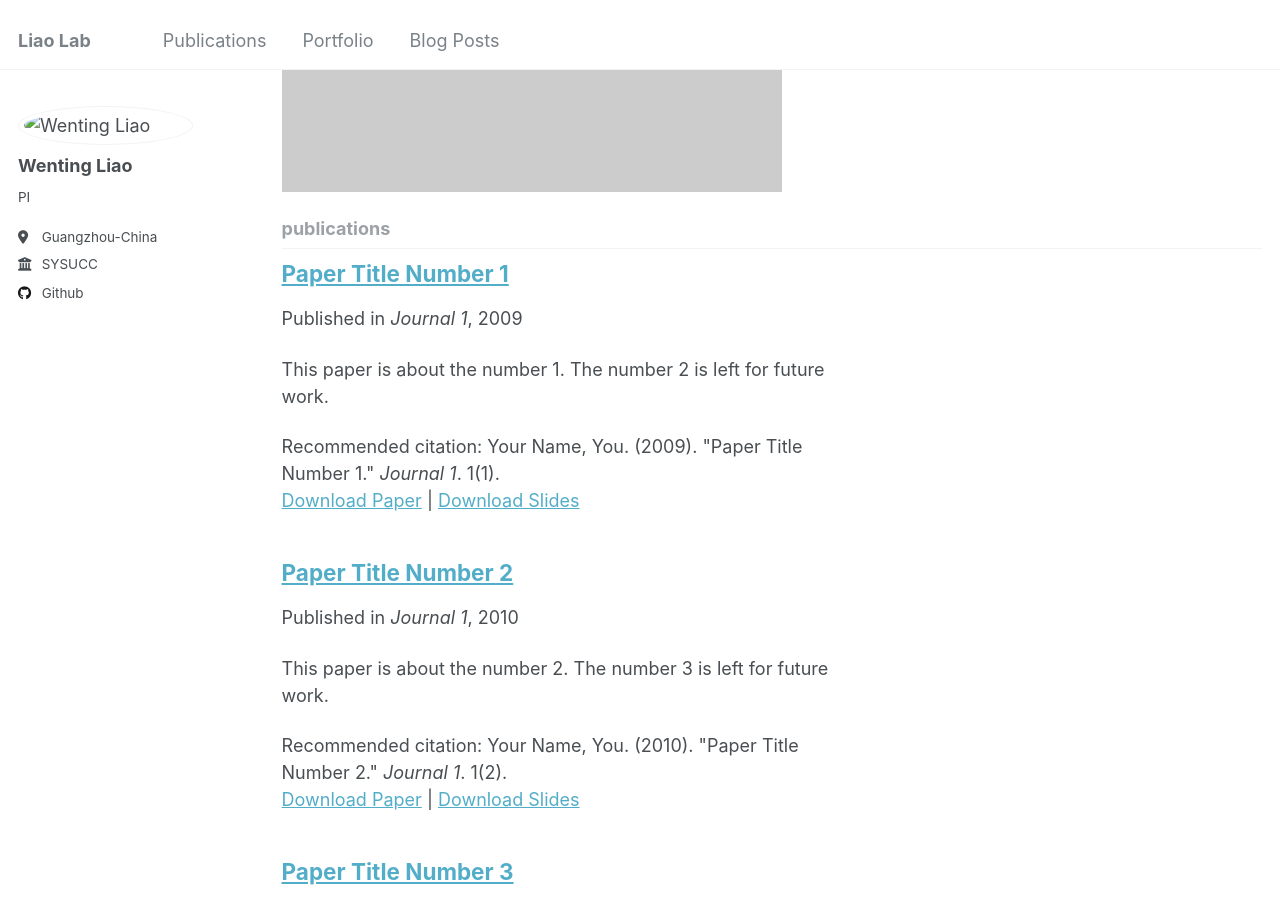
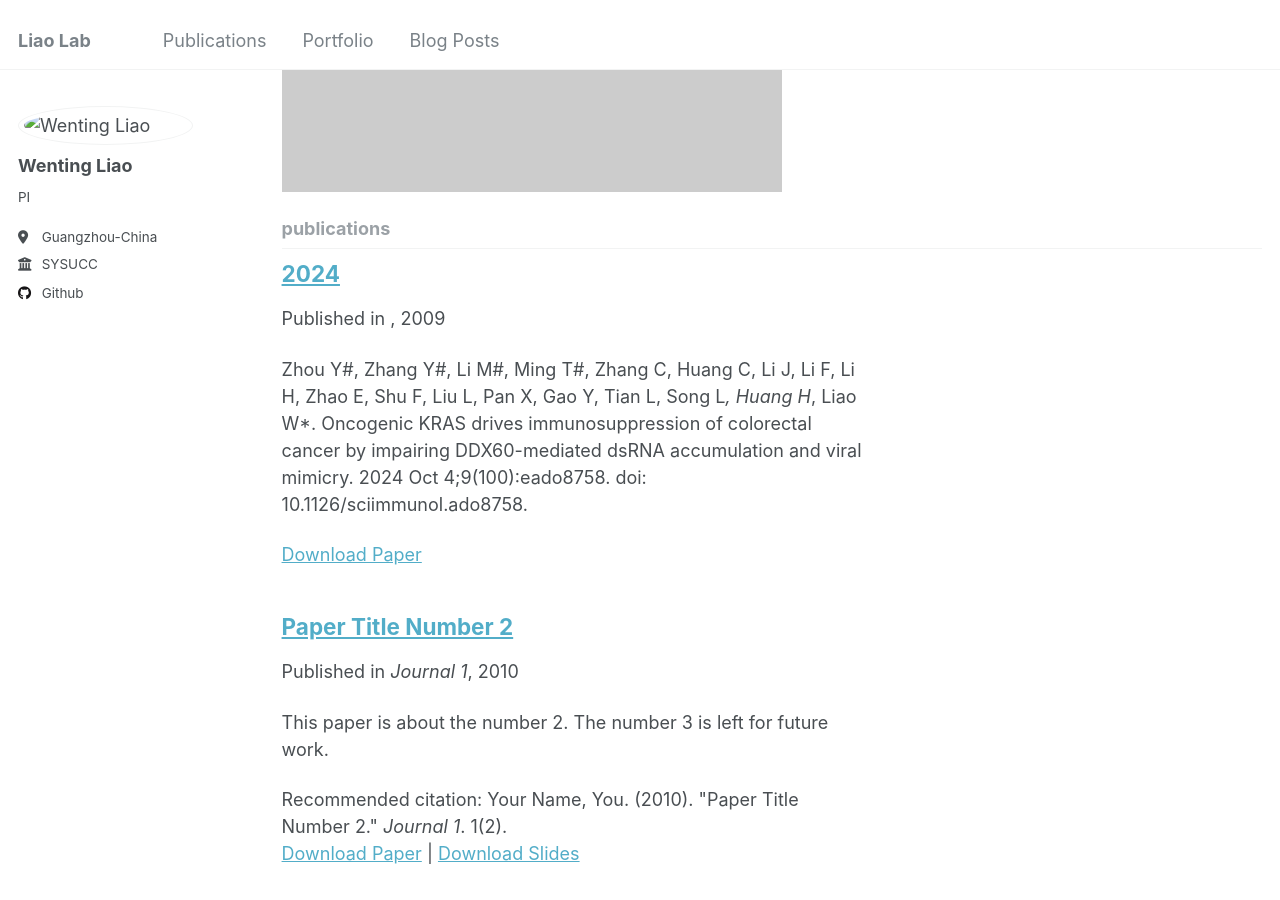
Before and after one commit to guosh55/liaolab.github.io, a Jekyll site: the page built from _pages/collection-archive.html, in a window 1280 px wide and 900 px high, scrolled down 900 px. Built offline with Jekyll 4.4.1, drawn with Linux system fonts in a browser that asks for light colours.

Commit message:
Update 2009-10-01-paper-title-number-1.md

```diff
--- a/_publications/2009-10-01-paper-title-number-1.md
+++ b/_publications/2009-10-01-paper-title-number-1.md
@@ -1,14 +1,8 @@
 ---
-title: "Paper Title Number 1"
+title: "2024"
 collection: publications
-category: manuscripts
-permalink: /publication/2009-10-01-paper-title-number-1
-excerpt: 'This paper is about the number 1. The number 2 is left for future work.'
-date: 2009-10-01
-venue: 'Journal 1'
-slidesurl: 'http://academicpages.github.io/files/slides1.pdf'
+excerpt: 'Zhou Y#, Zhang Y#, Li M#, Ming T#, Zhang C, Huang C, Li J, Li F, Li H, Zhao E, Shu F, Liu L, Pan X, Gao Y, Tian L, Song L*, Huang H*, Liao W*. Oncogenic KRAS drives immunosuppression of colorectal cancer by impairing DDX60-mediated dsRNA accumulation and viral mimicry. 2024 Oct 4;9(100):eado8758. doi: 10.1126/sciimmunol.ado8758.'
 paperurl: 'http://academicpages.github.io/files/paper1.pdf'
-citation: 'Your Name, You. (2009). &quot;Paper Title Number 1.&quot; <i>Journal 1</i>. 1(1).'
 ---
 
 The contents above will be part of a list of publications, if the user clicks the link for the publication than the contents of section will be rendered as a full page, allowing you to provide more information about the paper for the reader. When publications are displayed as a single page, the contents of the above "citation" field will automatically be included below this section in a smaller font.
```
